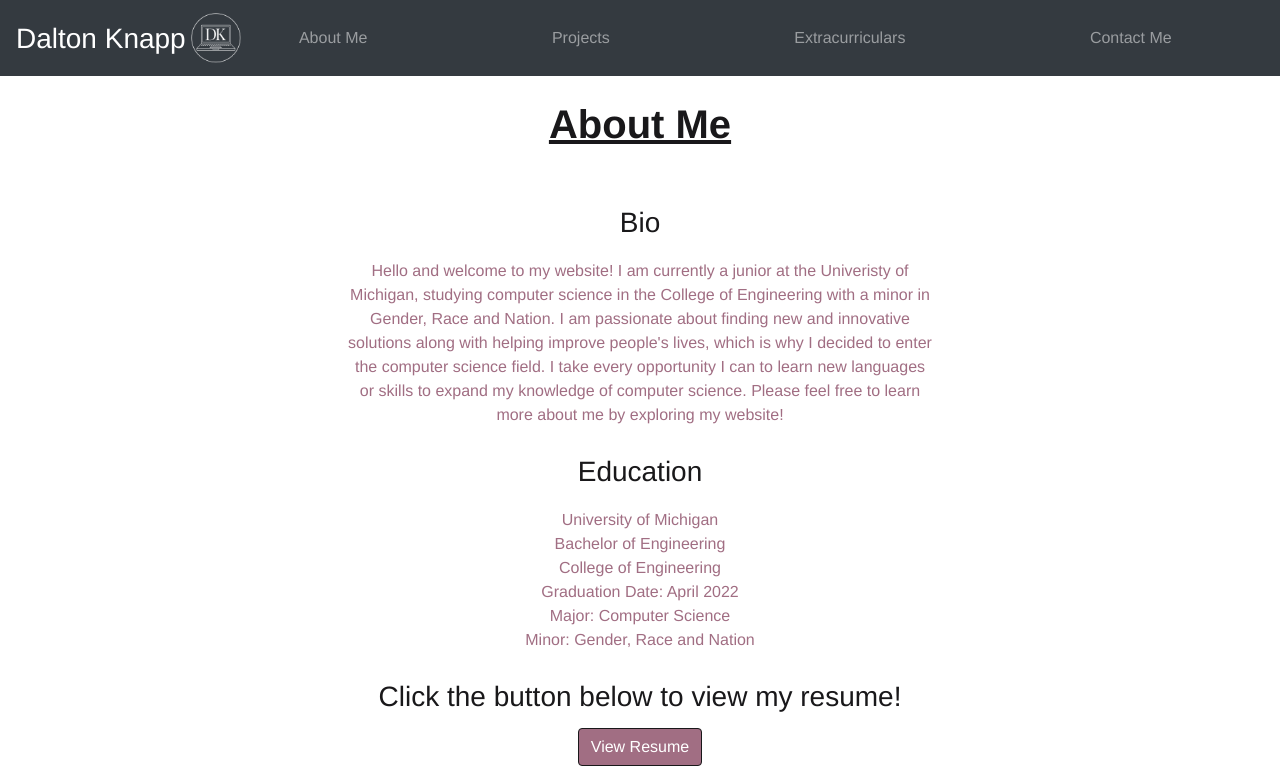
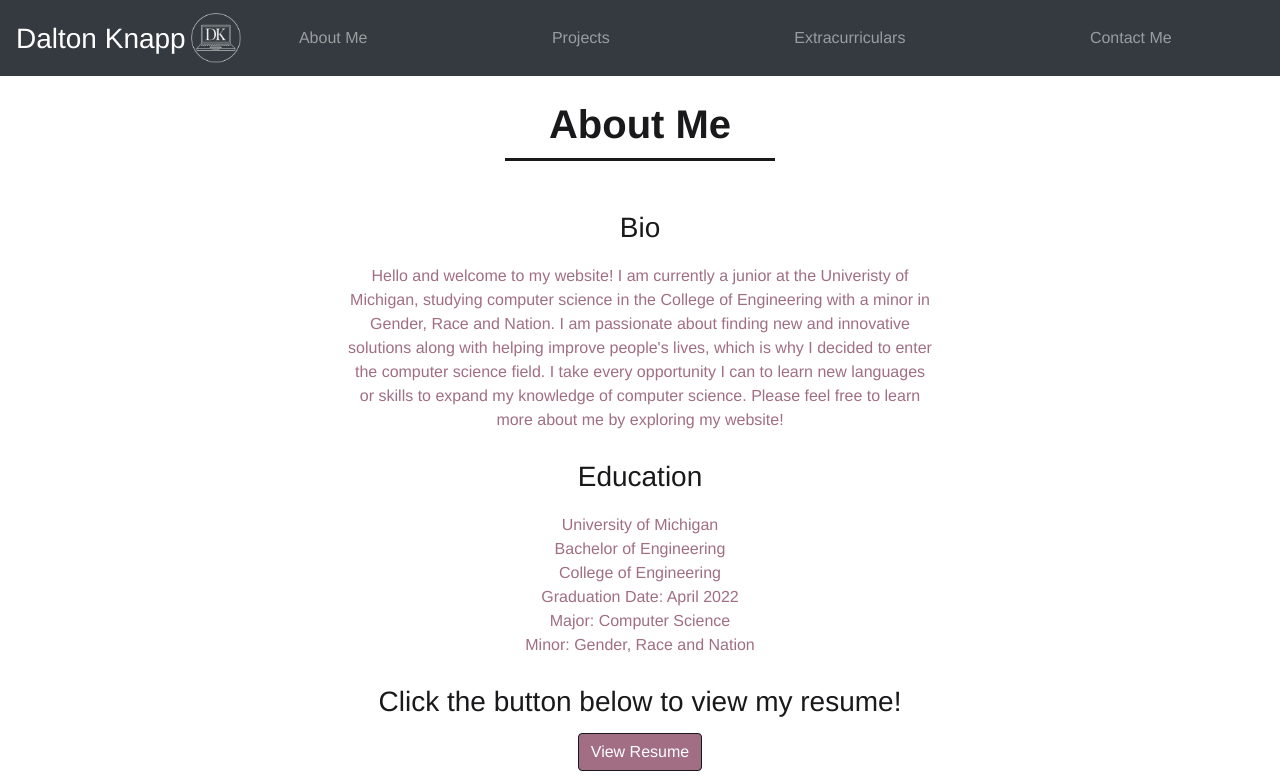
Before and after one commit to daltknap/daltknap.github.io, a Vue app: page / in a window 1280 px wide. Shown: the top 780 px of the page. Built offline with nearby package versions, Linux system fonts and the light colour scheme.

Commit message:
edited style

```diff
--- a/src/components/home.vue
+++ b/src/components/home.vue
@@ -2,8 +2,8 @@
   <body>
     <div>
       <navbar></navbar>
-      <div class="title em">
-        <h1><b><u>About Me</u></b></h1>
+      <div class="title em under">
+        <h1><b>About Me</b></h1>
       </div>
       <div class="set">
         <div class="object">
@@ -192,4 +192,10 @@ export default {
 .barcolor {
   background-color: #479761 !important;
 }
+.under {
+  border-bottom: 3px solid #19181A;
+  padding-bottom: 2px;
+  width: 270px;
+  margin: auto;
+}
 </style>
```
